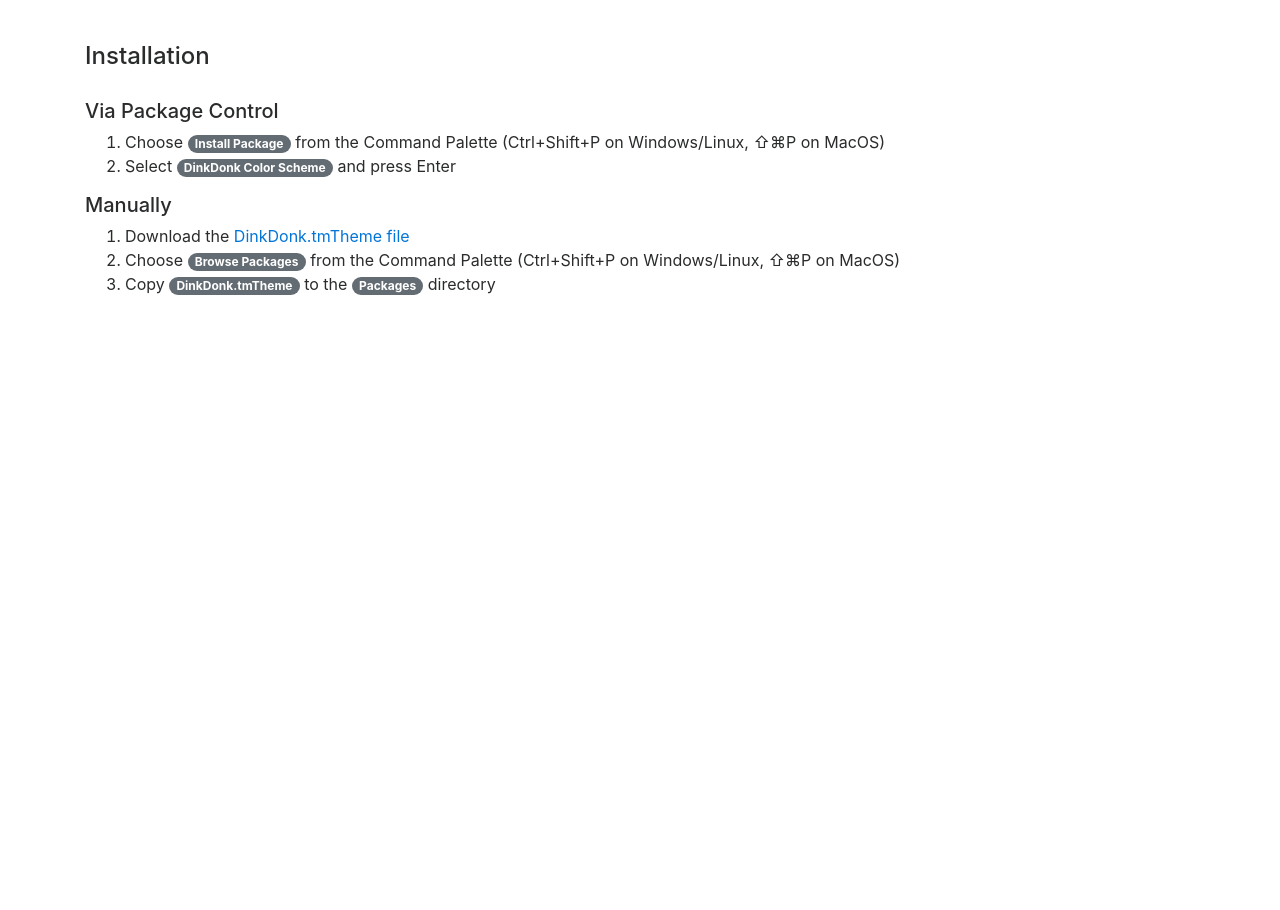
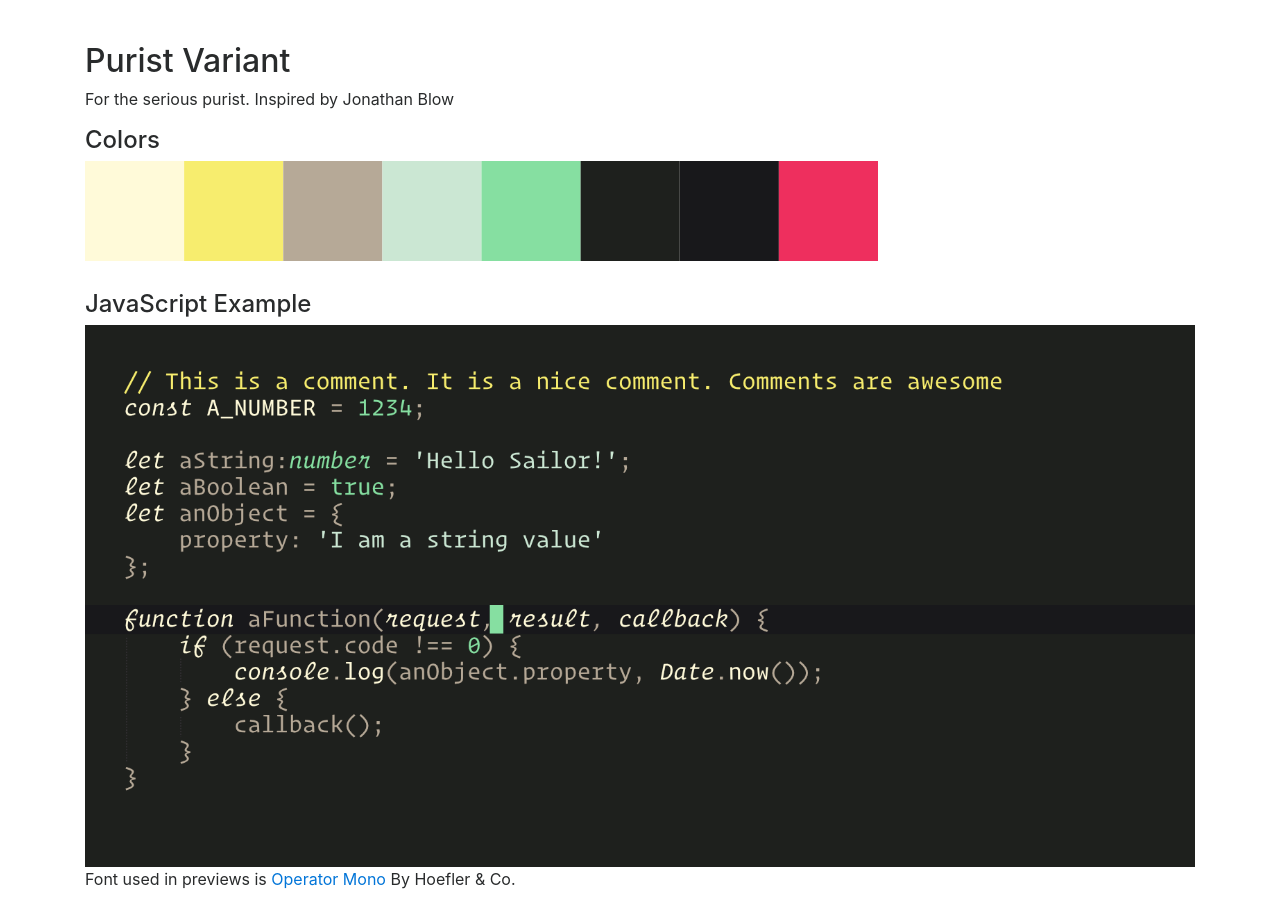
Before and after one commit to DinkDonk/dinkdonk-scheme, a plain HTML site: page index.html in a window 1280 px wide. Shown: the part 1045-1955 px from the top of the page. Before the commit the page ends 1417 px from the top, so only its background shows below. Drawn offline with nearby package versions, Linux system fonts and the light colour scheme.

Commit message:
Added purist variant

```diff
--- a/index.html
+++ b/index.html
@@ -16,20 +16,32 @@
 	<link rel="stylesheet" href="https://maxcdn.bootstrapcdn.com/bootstrap/4.0.0-alpha.6/css/bootstrap.min.css" integrity="sha384-rwoIResjU2yc3z8GV/NPeZWAv56rSmLldC3R/AZzGRnGxQQKnKkoFVhFQhNUwEyJ" crossorigin="anonymous">
 
 	<style>
+		/*Full Monty*/
 		/*
-		#fffbd9
-		#f7f06f
-		#b6a997
-		#cce8d3
-		#94d7a6
-		#39686b
-		#a6ccd9
-		#70cff6
+		#FFFBD9
+		#F7F06F
+		#B6A997
+		#CCE8D3
+		#94D7A6
+		#39686B
+		#A6CCD9
+		#70CFF6
 		#303840
-		#18181b
-		#8d4ca1
-		#eb175e
-		#eb581b
+		#18181B
+		#8D4CA1
+		#EB175E
+		#EB581B
+		*/
+
+		/*Purist*/
+		/*#FFFBD9
+		#F7F06F
+		#B6A997
+		#CCE8D3
+		#89E2A1
+		#1E201D
+		#18181B
+		#EB175E
 		*/
 
 		img {
@@ -66,6 +78,27 @@
 			</div>
 		</div>
 
+		<div class="row" style="margin-top: 30px;">
+			<div class="col-lg-12">
+				<h2>Purist Variant</h2>
+				<p>For the serious purist. Inspired by Jonathan Blow</p>
+				<h4>Colors</h4>
+
+				<img class="img-fluid" src="./preview-colors-purist.png" alt="Colors">
+			</div>
+		</div>
+
+		<div class="row" style="margin-top: 30px;">
+			<div class="col-lg-12">
+				<h4>JavaScript Example</h4>
+
+				<figure>
+				    <img class="img-fluid" src="./preview-javascript-purist.png" alt="JavaScript Preview">
+				    <figcaption>Font used in previews is <a href="http://www.typography.com/fonts/operator/styles/operatormono" target="_blank">Operator Mono</a> By Hoefler &amp; Co.</figcaption>
+				</figure>
+			</div>
+		</div>
+
 		<div class="row" style="margin-top: 30px; padding-bottom: 60px;">
 			<div class="col-lg-12">
 				<h4 style="margin-bottom: 30px;">Installation</h4>
```
Also changed, not shown: preview-colors-purist.png (added), preview-javascript-purist.png (added), 1 other file.
